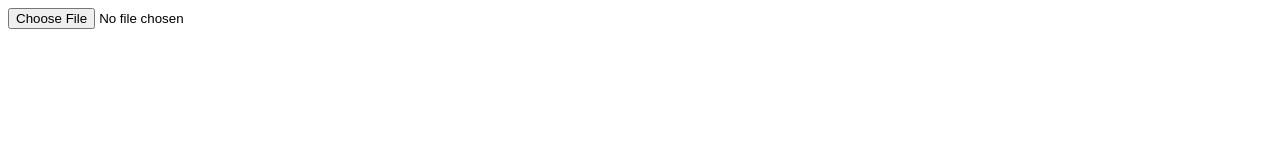
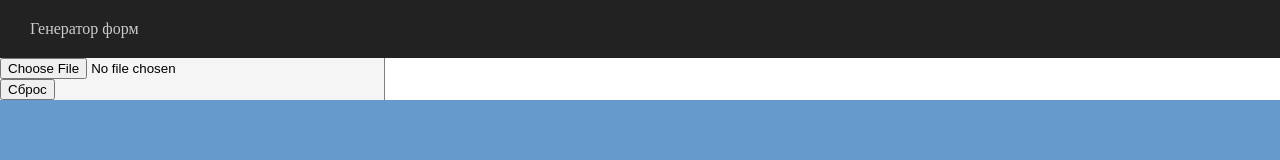
Before and after one commit to irinabech/Parser_Task2, a plain HTML site: page index.html in a window 1280 px wide. Drawn offline with Linux system fonts and the light colour scheme.

Commit message:
базовая разметка, стили

```diff
--- /dev/null
+++ b/css/main.css
@@ -0,0 +1,35 @@
+body {
+    margin: 0 auto;
+    padding: 0;
+    background: #6699CC;
+}
+.container {
+    width: 100%;
+    margin: 0 auto;
+    display: flex;
+    flex-direction: column;
+
+}
+header {
+
+    background-color: #222222;
+    color: #e6e1e1e0;
+
+}
+p {
+    margin: 20px 0 20px 30px;
+}
+main {
+    display: flex;
+    flex-direction: row;
+    align-items: stretch;
+}
+.btn {
+    background: #f5f5f5;
+    width: 30%;
+    border-right: gray 1px solid;
+}
+.result-generator {
+    width: 70%;
+    background: #ffffff;
+}
--- a/index.html
+++ b/index.html
@@ -1,16 +1,30 @@
 <!DOCTYPE html>
-<html lang="en">
+<html lang="ru">
 <head>
     <meta charset="UTF-8">
     <meta name="viewport" content="width=device-width, initial-scale=1.0">
+    <link rel="stylesheet" href="./css/main.css">
     <title>Parser</title>
 </head>
 <body>
     <div class="container">
-        <form enctype="multipart/form-data" method="post">
-            <input type="file" id="jsonFile" name="jsonFile" accept=".json">
-        </form>
+        <header><p>Генератор форм</p></header>
 
+                <main>
+
+                    <!--Кнопки-->
+                    <div class="btn">
+                        <form enctype="multipart/form-data" method="post">
+                            <input type="file" id="jsonFile" name="jsonFile" accept=".json">
+                        </form>
+                        <button id='clear'>Сброс</button>
+                    </div>
+                    <!--Окно генерации формы-->
+                    <div class="result-generator">
+                        <div id=newForm></div>
+                    </div>
+
+            </main>
     </div>
 </body>
 </html>
```
